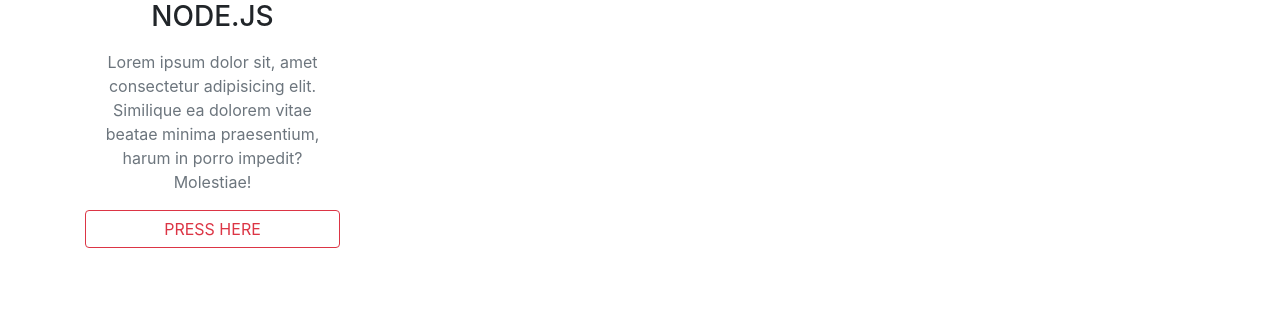
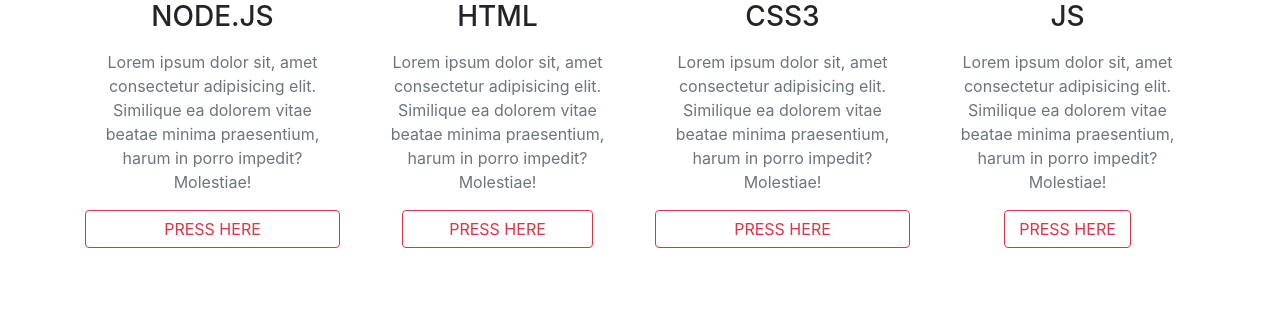
Before and after one commit to Yogesh9643/bootstrap_practice_project, a plain HTML site: page index.html in a window 1280 px wide. Shown: the part 1087-1407 px from the top of the page. Drawn offline with nearby package versions, Linux system fonts and the light colour scheme.

Commit message:
completed skills section

```diff
--- a/index.html
+++ b/index.html
@@ -71,17 +71,61 @@
         <div class="row">
           <!--single column-->
           <div class="col-md-6 col-lg-3 text-center my-4">
-          <i class="fab fa-node-js fa-5x text-danger"></i>
-          <h3 class="text-uppercase my-3">Node.js</h3>
-          <p class="text-muted">
-            Lorem ipsum dolor sit, amet consectetur adipisicing elit. Similique
-            ea dolorem vitae beatae minima praesentium, harum in porro impedit?
-            Molestiae!
-        </p>
-        <a href="#" class="btn btn-outline-danger btn-block text-uppercase">press here</a>
+            <i class="fab fa-node-js fa-5x text-danger"></i>
+            <h3 class="text-uppercase my-3">Node.js</h3>
+            <p class="text-muted">
+              Lorem ipsum dolor sit, amet consectetur adipisicing elit.
+              Similique ea dolorem vitae beatae minima praesentium, harum in
+              porro impedit? Molestiae!
+            </p>
+            <a href="#" class="btn btn-outline-danger btn-block text-uppercase"
+              >press here</a
+            >
+          </div>
+          <!--end of single column-->
+          <!--single column-->
+          <div class="col-md-6 col-lg-3 text-center my-4">
+            <i class="fab fa-html5 fa-5x text-danger"></i>
+            <h3 class="text-uppercase my-3">html</h3>
+            <p class="text-muted">
+              Lorem ipsum dolor sit, amet consectetur adipisicing elit.
+              Similique ea dolorem vitae beatae minima praesentium, harum in
+              porro impedit? Molestiae!
+            </p>
+            <a href="#" class="btn btn-outline-danger w-75 text-uppercase"
+              >press here</a
+            >
+          </div>
+          <!--end of single column-->
+          <!--single column-->
+          <div class="col-md-6 col-lg-3 text-center my-4">
+            <i class="fab fa-css3 fa-5x text-danger"></i>
+            <h3 class="text-uppercase my-3">css3</h3>
+            <p class="text-muted">
+              Lorem ipsum dolor sit, amet consectetur adipisicing elit.
+              Similique ea dolorem vitae beatae minima praesentium, harum in
+              porro impedit? Molestiae!
+            </p>
+            <a href="#" class="btn btn-outline-danger btn-block text-uppercase"
+              >press here</a
+            >
+          </div>
+          <!--end of single column-->
+          <!--single column-->
+          <div class="col-md-6 col-lg-3 text-center my-4">
+            <i class="fab fa-js fa-5x text-danger"></i>
+            <h3 class="text-uppercase my-3">js</h3>
+            <p class="text-muted">
+              Lorem ipsum dolor sit, amet consectetur adipisicing elit.
+              Similique ea dolorem vitae beatae minima praesentium, harum in
+              porro impedit? Molestiae!
+            </p>
+            <a href="#" class="btn btn-outline-danger w-50 text-uppercase"
+              >press here</a
+            >
+          </div>
+          <!--end of single column-->
 
-    </div>
-    <!--end of single column-->
         </div>
       </div>
     </section>
```
